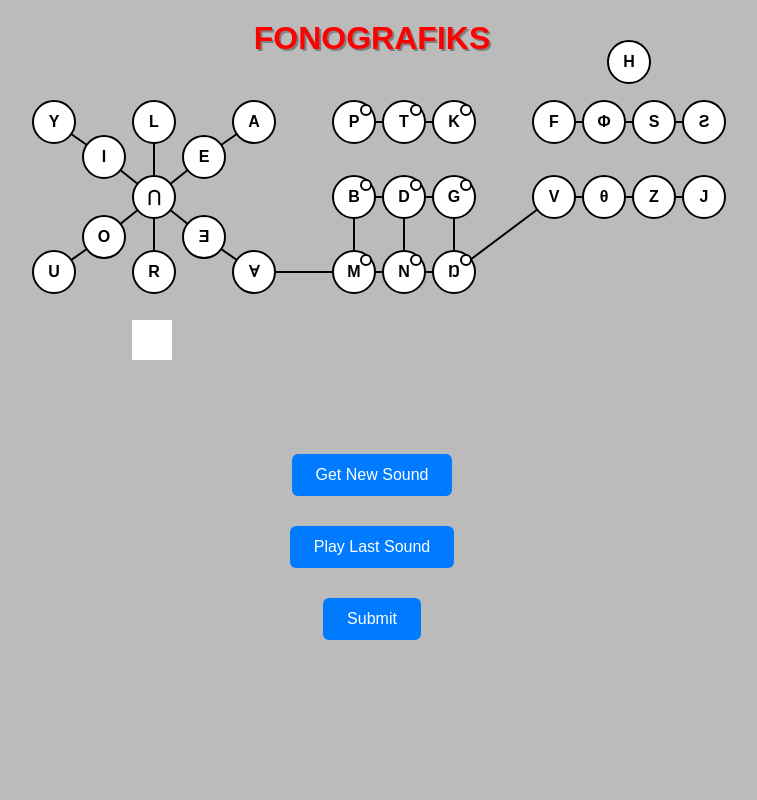
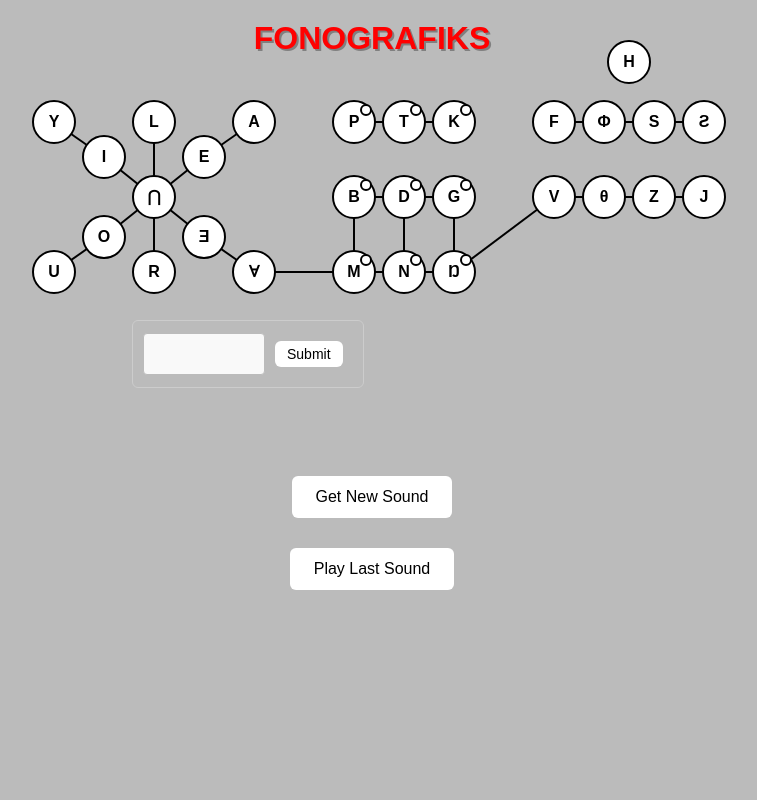
Before and after one commit to jfeinbaum/fono, a Flask app: page / in a window 1280 px wide. Shown: the whole page, without its empty margins (268-1025 px from the left). Run offline with Flask 3, Linux system fonts and the light colour scheme; parts of the project's set-up code (start-up, migrations or seed data) failed here and were passed over.

Commit message:
better input

```diff
--- a/templates/index.html
+++ b/templates/index.html
@@ -66,7 +66,7 @@
             align-items: center;
             gap: 10px;
             position: fixed;
-            bottom: 150px;
+            bottom: 200px;
             width: 100%;
         }
 
@@ -74,16 +74,53 @@
           margin: 10px;
           padding: 12px 24px;
           font-size: 16px;
-          background-color: #007BFF;
-          color: white;
+          background-color: white;
+          color: black;
           border: none;
           border-radius: 6px;
           cursor: pointer;
         }
 
         button:hover {
-          background-color: #0056b3;
+          background-color: #ccc;
         }
+
+        #input-container {
+            position: absolute;
+            top: 320px;
+            left: 400px;
+            display: inline-flex;
+            align-items: center;
+            padding: 10px;
+            border: 1px solid #ccc;
+            border-radius: 6px;
+            max-width: 90vw;
+        }
+
+        #clicked-nodes {
+            min-width: 100px;
+            max-width: 600px;
+            height: 30px; /* fixed height */
+            padding: 5px 10px;
+            background-color: #f9f9f9;
+            border: 1px solid #bbb;
+            border-radius: 4px;
+            white-space: nowrap;
+            overflow-x: auto;
+            overflow-y: hidden;
+            outline: none;
+            font-family: sans-serif;
+            font-size: 16px;
+            line-height: 20px;
+        }
+
+        #submit-btn {
+            margin-left: 10px;
+            padding: 5px 12px;
+            font-size: 14px;
+            cursor: pointer;
+        }
+
 
     </style>
 </head>
@@ -104,14 +141,16 @@
         </div>
     {% endfor %}
 
-    <div id="clicked-nodes"
-         style="position: absolute; top: 320px; left: 400px; background-color: white; padding: 20px;">
+    <div id="input-container">
+        <div id="clicked-nodes"></div>
+        <button id="submit-btn" onclick="handleSubmitBtn()" >Submit</button>
     </div>
+
+
 
     <div id="buttonContainer" class="button-container">
       <button id="newSoundBtn" onclick="handleNewSoundBtn()">Get New Sound</button>
       <button id="playBtn" onclick="handlePlaySoundBtn()">Play Last Sound</button>
-        <button id="submitBtn" onclick="handleSubmitBtn()">Submit</button>
     </div>
 
 
```
